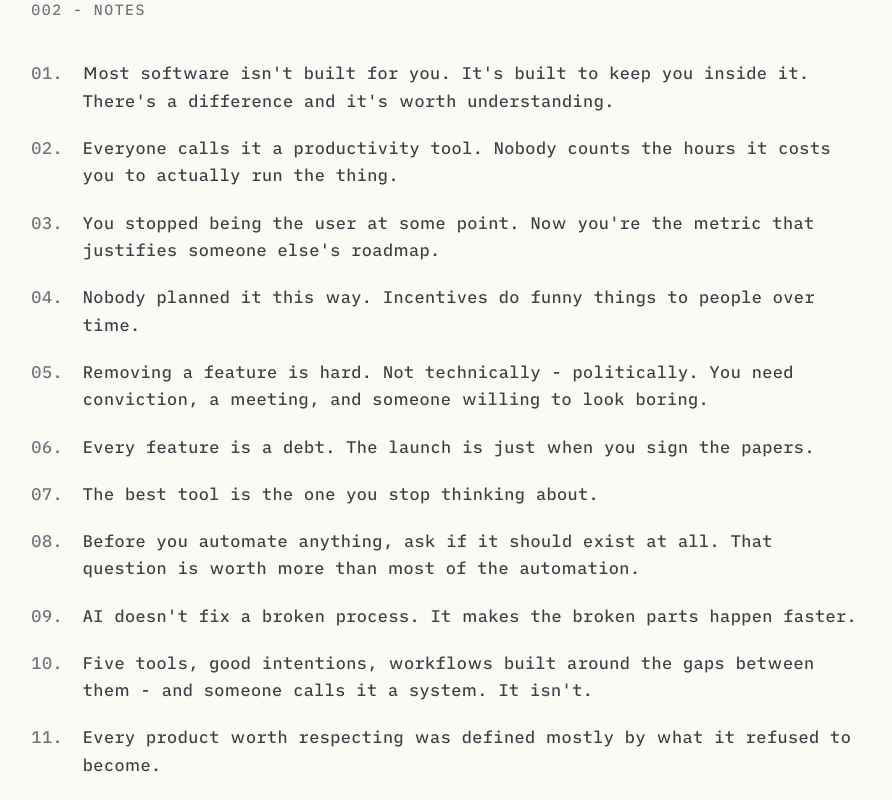
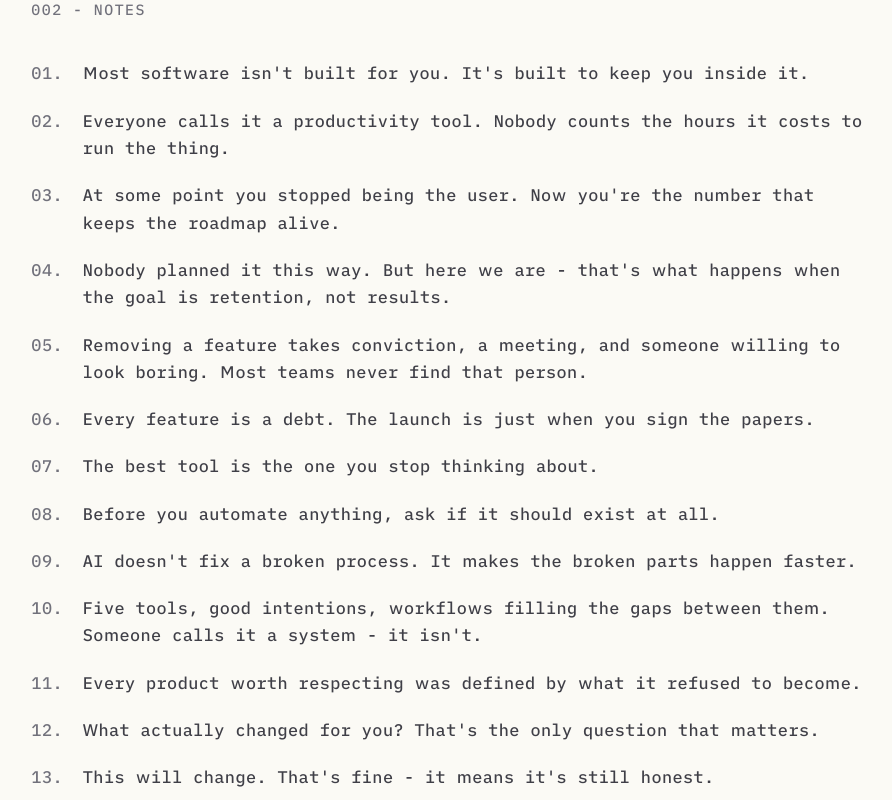
Before and after one commit to JanKosutnik/Kosutnik, a Next.js app: page / in a window 1280 px wide. Shown: the part 980-1780 px from the top of the page, without its empty margins (192-1084 px from the left). Built offline with nearby package versions, Linux system fonts and the light colour scheme.

Commit message:
Update notes content

```diff
--- a/app/page.tsx
+++ b/app/page.tsx
@@ -17,19 +17,19 @@ const LAST_UPDATE = new Date().toLocaleString("en-GB", {
 });
 
 const notes = [
-  "Most software isn't built for you. It's built to keep you inside it. There's a difference and it's worth understanding.",
-  "Everyone calls it a productivity tool. Nobody counts the hours it costs you to actually run the thing.",
-  "You stopped being the user at some point. Now you're the metric that justifies someone else's roadmap.",
-  "Nobody planned it this way. Incentives do funny things to people over time.",
-  "Removing a feature is hard. Not technically - politically. You need conviction, a meeting, and someone willing to look boring.",
+  "Most software isn't built for you. It's built to keep you inside it.",
+  "Everyone calls it a productivity tool. Nobody counts the hours it costs to run the thing.",
+  "At some point you stopped being the user. Now you're the number that keeps the roadmap alive.",
+  "Nobody planned it this way. But here we are - that's what happens when the goal is retention, not results.",
+  "Removing a feature takes conviction, a meeting, and someone willing to look boring. Most teams never find that person.",
   "Every feature is a debt. The launch is just when you sign the papers.",
   "The best tool is the one you stop thinking about.",
-  "Before you automate anything, ask if it should exist at all. That question is worth more than most of the automation.",
+  "Before you automate anything, ask if it should exist at all.",
   "AI doesn't fix a broken process. It makes the broken parts happen faster.",
-  "Five tools, good intentions, workflows built around the gaps between them - and someone calls it a system. It isn't.",
-  "Every product worth respecting was defined mostly by what it refused to become.",
+  "Five tools, good intentions, workflows filling the gaps between them. Someone calls it a system - it isn't.",
+  "Every product worth respecting was defined by what it refused to become.",
   "What actually changed for you? That's the only question that matters.",
-  "This will change. That's fine. It means it's still honest.",
+  "This will change. That's fine - it means it's still honest.",
 ];
 
 export default function Home() {
```
